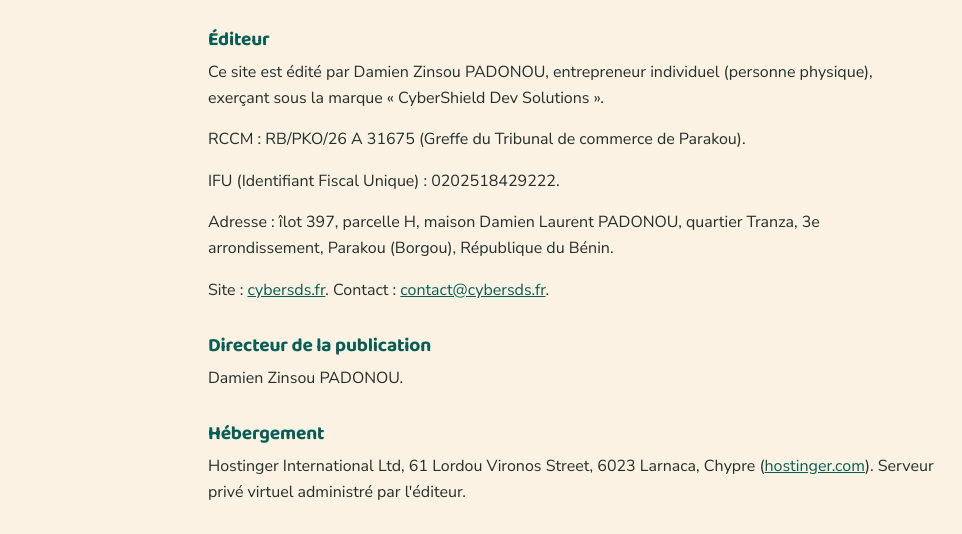
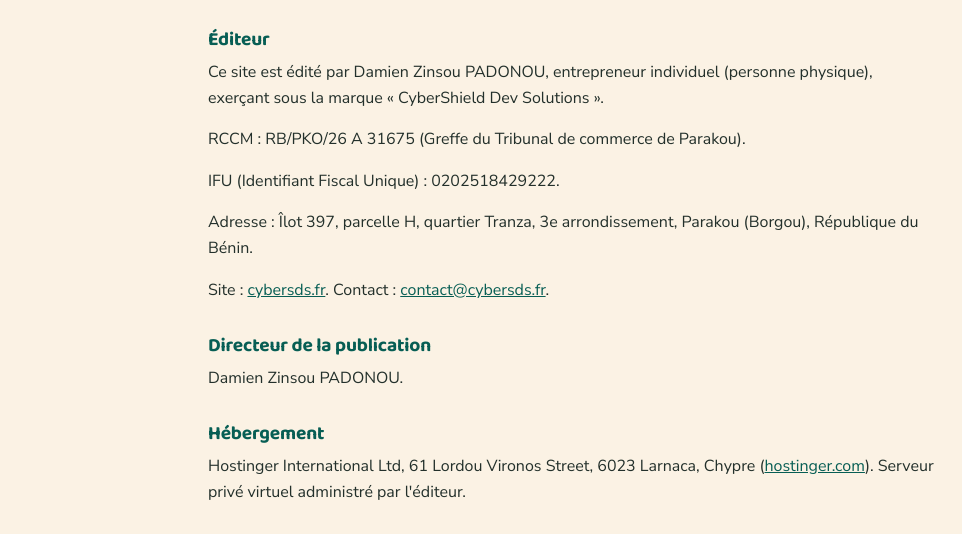
Before and after one commit to predator229/whatsapp-agent, a website built with Vite: page legal/mentions/index.html in a window 1280 px wide. Shown: the part 222-756 px from the top of the page, without its empty margins (68-1030 px from the left). Built offline with nearby package versions, Linux system fonts and the light colour scheme.

Commit message:
chore(legal): drop house name from address, consistent Îlot casing

```diff
--- a/legal/mentions/index.html
+++ b/legal/mentions/index.html
@@ -36,7 +36,7 @@
         <p>Ce site est édité par Damien Zinsou PADONOU, entrepreneur individuel (personne physique), exerçant sous la marque « CyberShield Dev Solutions ».</p>
         <p>RCCM : RB/PKO/26 A 31675 (Greffe du Tribunal de commerce de Parakou).</p>
         <p>IFU (Identifiant Fiscal Unique) : 0202518429222.</p>
-        <p>Adresse : îlot 397, parcelle H, maison Damien Laurent PADONOU, quartier Tranza, 3e arrondissement, Parakou (Borgou), République du Bénin.</p>
+        <p>Adresse : Îlot 397, parcelle H, quartier Tranza, 3e arrondissement, Parakou (Borgou), République du Bénin.</p>
         <p>Site : <a href="https://cybersds.fr">cybersds.fr</a>. Contact : <a href="mailto:contact@cybersds.fr">contact@cybersds.fr</a>.</p>
       </section>
       <section class="legal__section">
```
